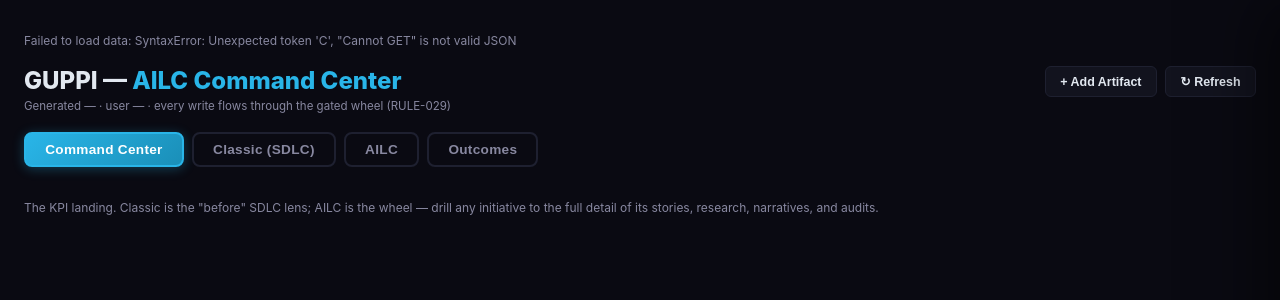
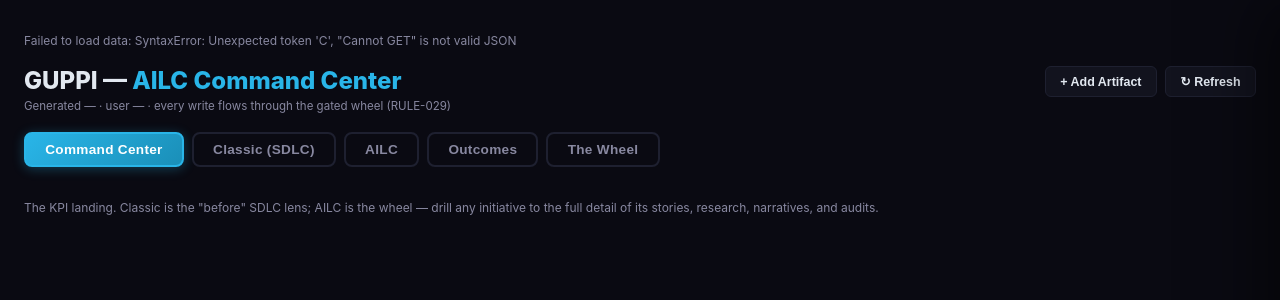
Before and after one commit to sfc-gh-tcrosslin/guppi-platform, a Python web app: template skills/guppi/templates/index.html in a window 1280 px wide. Shown: the top 300 px of the page. Run offline with Jinja, Linux system fonts and the light colour scheme; the template is opened without the code that fills it, so the values that code supplies are empty.

Commit message:
The Wheel viewer tab: GuppiWheel + 9-level CoCo Maturity Model side by side (PLAT-33, v3.17.0)
New global "The Wheel" tab in the Guppi viewer presenting Guppi's two core
principles on one page: the animated GuppiWheel (engine) and the 9-level
maturity model (apex = Recursion). Responsive side-by-side, stacks on narrow.
Grounds the "GuppiWheel is our testbed for RSI" thesis. Local viewer feature
only; no seed/schema/proc changes.

Wheel: INIT-88

```diff
--- a/skills/guppi/static/guppi.js
+++ b/skills/guppi/static/guppi.js
@@ -417,6 +417,117 @@
       .catch(function (e) { var h = $("#outcomes-body"); if (h) h.innerHTML = '<div class="empty">Failed to load outcomes: ' + esc(e) + '</div>'; });
   }
 
+  /* ---------- The Wheel: engine (canvas) + 9-level maturity model ---------- */
+  var LEVELS = [
+    { n: 1, name: "Ad-Hoc", color: "#8888a0", blurb: "Agent + human building. No reuse, no process; knowledge lives in the conversation and leaves with it." },
+    { n: 2, name: "Skills", color: "#29B5E8", blurb: "Repeatable patterns extracted. Your agent can do tomorrow what it learned today." },
+    { n: 3, name: "AILC", color: "#F59E0B", blurb: "AI Lifecycle. The agent is inside the build pipeline; automated gates, not just preflight." },
+    { n: 4, name: "Trust", color: "#ef4444", blurb: "Independent audit (TARS) on a different model. Three-vote, no self-approval. The guardrail that keeps Level 9 honest." },
+    { n: 5, name: "Ecosystem", color: "#06B6D4", blurb: "Shared registry, cross-account collaboration, feedback loops. Skills improve themselves." },
+    { n: 6, name: "Shared Cognition", color: "#A78BFA", blurb: "The Bond. Persistent, cross-agent, co-created memory that compounds." },
+    { n: 7, name: "Initiative", color: "#F59E0B", blurb: "Agents self-organize and act unprompted. This is autonomy — the floor of RSI, not the top." },
+    { n: 8, name: "Representation", color: "#14B8A6", blurb: "The cast represents you where you can't be — Slack, email, meetings. Earned trust + persistent identity. The human scales." },
+    { n: 9, name: "Recursion", color: "#29B5E8", blurb: "The system gets better at getting better. The wheel improves the wheel — grounded in Weco's RSI ladder.", apex: true }
+  ];
+  var RSI_SUB = [
+    { k: "9.0", name: "Delegation", note: "runs unattended" },
+    { k: "9.1", name: "Net-positive", note: "improves itself faster than we could by hand", here: true },
+    { k: "9.2", name: "Ignition", note: "improves its ability to improve" },
+    { k: "9.3", name: "Inflection", note: "the curve bends up" }
+  ];
+  var wheelInit = false;
+  function renderWheel() {
+    var host = $("#wheel-body"); if (!host) return;
+    if (!wheelInit) {
+      var levelsHtml = LEVELS.map(function (l) {
+        var badge = '<span class="mm-badge" style="background:' + l.color + '">' + l.n + "</span>";
+        var body = '<div class="mm-body"><div class="mm-name" style="color:' + l.color + '">' + esc(l.name) + "</div>" +
+          '<div class="mm-blurb">' + esc(l.blurb) + "</div>";
+        if (l.apex) {
+          body += '<div class="mm-sub">' + RSI_SUB.map(function (s) {
+            return '<span class="mm-rsi' + (s.here ? " here" : "") + '"><b>' + s.k + "</b> " + esc(s.name) +
+              (s.here ? " &mdash; we are here" : "") + "</span>";
+          }).join("") + "</div>";
+        }
+        body += "</div>";
+        return '<div class="mm-level' + (l.apex ? " apex" : "") + '">' + badge + body + "</div>";
+      }).join("");
+      host.innerHTML =
+        '<div class="wheel-thesis">GuppiWheel is our testbed for <b>Recursive Self-Improvement</b>.</div>' +
+        '<div class="wheel-layout">' +
+          '<div class="wheel-col">' +
+            '<div class="wheel-canvas-wrap"><canvas id="mmWheelCanvas"></canvas></div>' +
+            '<div class="wheel-vocab">One trip around is a <b>spin</b> &mdash; five stages orbiting the <b class="pink">outcome</b> at the hub. The wheel is the <b>engine</b>: how work turns.</div>' +
+          "</div>" +
+          '<div class="mm-col"><div class="mm-title">The CoCo Maturity Model</div>' + levelsHtml + "</div>" +
+        "</div>" +
+        '<div class="wheel-caption">The wheel is the engine &mdash; how work turns. The ladder is how far it has taken us. At <b>Level 9, Recursion</b>, they are the same motion: <b>the wheel improving the wheel</b>.</div>';
+      setupWheelCanvas(document.getElementById("mmWheelCanvas"));
+      wheelInit = true;
+    }
+    startWheel();
+  }
+  var _wc = { canvas: null, ctx: null, raf: null, running: false, t: 0, cx: 0, cy: 0, radius: 0, particles: [], ripples: [], stages: null };
+  function _wcRespawn(p) { p.rf = 1.28 - Math.random() * 0.16; p.angle = Math.random() * 6.283; p.speed = 0.006 + Math.random() * 0.006; p.inward = 0.0011 + Math.random() * 0.0013; p.size = 2 + Math.random() * 2.2; p.trail = []; p.pulse = Math.random() * 6.28; }
+  function setupWheelCanvas(canvas) {
+    if (!canvas) return;
+    _wc.canvas = canvas; _wc.ctx = canvas.getContext("2d");
+    _wc.stages = [
+      { name: "Initiate", color: "#F59E0B" }, { name: "Research", color: "#29B5E8" },
+      { name: "Building", color: "#8B5CF6" }, { name: "Built", color: "#14B8A6" }, { name: "Narrated", color: "#06B6D4" }
+    ].map(function (s, i) { s.angle = -Math.PI / 2 + i * 2 * Math.PI / 5; return s; });
+    _wc.particles = [];
+    for (var i = 0; i < 32; i++) { var p = {}; _wcRespawn(p); p.rf = 0.2 + Math.random() * 1.06; _wc.particles.push(p); }
+    window.addEventListener("resize", _wcSize);
+  }
+  function _wcSize() {
+    var c = _wc.canvas; if (!c) return;
+    var dpr = window.devicePixelRatio || 1; var r = c.getBoundingClientRect(); if (!r.width) return;
+    c.width = r.width * dpr; c.height = r.height * dpr; _wc.ctx.setTransform(dpr, 0, 0, dpr, 0, 0);
+    _wc.cx = r.width / 2; _wc.cy = r.height / 2; _wc.radius = Math.min(_wc.cx, _wc.cy) * 0.66;
+  }
+  function startWheel() { if (_wc.running || !_wc.ctx) return; _wc.running = true; _wcSize(); _wcDraw(); }
+  function stopWheel() { _wc.running = false; if (_wc.raf) { cancelAnimationFrame(_wc.raf); _wc.raf = null; } }
+  function _wcDraw() {
+    if (!_wc.running) return;
+    var ctx = _wc.ctx, cx = _wc.cx, cy = _wc.cy, radius = _wc.radius;
+    if (!radius) { _wcSize(); radius = _wc.radius; cx = _wc.cx; cy = _wc.cy; }
+    var dpr = window.devicePixelRatio || 1;
+    var w = _wc.canvas.width / dpr, h = _wc.canvas.height / dpr;
+    ctx.fillStyle = "rgba(10,10,18,0.18)"; ctx.fillRect(0, 0, w, h); _wc.t += 0.016;
+    for (var r = 0.72; r <= 1.18; r += 0.15) { ctx.beginPath(); ctx.arc(cx, cy, radius * r, 0, 6.283); ctx.strokeStyle = "rgba(42,45,58,0.4)"; ctx.lineWidth = 0.5; ctx.stroke(); }
+    ctx.beginPath(); ctx.arc(cx, cy, radius, 0, 6.283); ctx.strokeStyle = "rgba(41,181,232,0.22)"; ctx.lineWidth = 2; ctx.stroke();
+    _wc.stages.forEach(function (s, i) {
+      var x = cx + Math.cos(s.angle) * radius, y = cy + Math.sin(s.angle) * radius;
+      var g = ctx.createRadialGradient(x, y, 0, x, y, 54); g.addColorStop(0, s.color + "40"); g.addColorStop(1, "transparent");
+      ctx.fillStyle = g; ctx.fillRect(x - 54, y - 54, 108, 108);
+      ctx.beginPath(); ctx.arc(x, y, 30 + 4 * Math.sin(_wc.t * 1.5 + i), 0, 6.283); ctx.fillStyle = s.color + "30"; ctx.fill(); ctx.strokeStyle = s.color; ctx.lineWidth = 1.6; ctx.stroke();
+      ctx.fillStyle = s.color; ctx.font = 'bold 12px -apple-system,sans-serif'; ctx.textAlign = "center"; ctx.textBaseline = "middle"; ctx.fillText(s.name, x, y);
+    });
+    var sa = -Math.PI / 2 + _wc.t * 0.4, sx = cx + Math.cos(sa) * radius, sy = cy + Math.sin(sa) * radius;
+    for (var i2 = 0; i2 < 26; i2++) { var ta = sa - i2 * 0.04, tx = cx + Math.cos(ta) * radius, ty = cy + Math.sin(ta) * radius; ctx.beginPath(); ctx.arc(tx, ty, 4 - i2 * 0.1, 0, 6.283); ctx.fillStyle = "rgba(41,181,232," + ((1 - i2 / 26) * 0.7) + ")"; ctx.fill(); }
+    ctx.beginPath(); ctx.arc(sx, sy, 6, 0, 6.283); ctx.fillStyle = "#29B5E8"; ctx.fill();
+    ctx.fillStyle = "rgba(41,181,232,0.95)"; ctx.font = 'bold 12px -apple-system,sans-serif'; ctx.textAlign = "center"; ctx.fillText("SPIN", sx, sy - 17);
+    _wc.particles.forEach(function (p) {
+      p.angle += p.speed; p.pulse += 0.05; p.rf -= p.inward;
+      var o = radius * p.rf; var px = cx + Math.cos(p.angle) * o, py = cy + Math.sin(p.angle) * o;
+      var band = Math.min(0.999, Math.max(0, 1 - (p.rf - 0.19) / (1.28 - 0.19)));
+      var col = _wc.stages[Math.min(4, Math.floor(band * 5))].color;
+      var fade = Math.max(0, Math.min(1, (p.rf - 0.19) / 0.14));
+      p.trail.push({ x: px, y: py }); if (p.trail.length > 9) p.trail.shift();
+      for (var j = 0; j < p.trail.length - 1; j++) { var a = j / p.trail.length * 0.4 * fade; ctx.beginPath(); ctx.moveTo(p.trail[j].x, p.trail[j].y); ctx.lineTo(p.trail[j + 1].x, p.trail[j + 1].y); ctx.strokeStyle = col + Math.floor(a * 255).toString(16).padStart(2, "0"); ctx.lineWidth = p.size * 0.5; ctx.stroke(); }
+      ctx.globalAlpha = fade; ctx.beginPath(); ctx.arc(px, py, p.size * (0.8 + 0.2 * Math.sin(p.pulse)), 0, 6.283); ctx.fillStyle = col; ctx.fill(); ctx.globalAlpha = 1;
+      if (p.rf <= 0.19) { _wc.ripples.push({ a: 0.9 }); _wcRespawn(p); }
+    });
+    for (var k = _wc.ripples.length - 1; k >= 0; k--) { var rp = _wc.ripples[k]; rp.a -= 0.03; var rr = radius * 0.19 * (1.5 - rp.a); ctx.beginPath(); ctx.arc(cx, cy, rr, 0, 6.283); ctx.strokeStyle = "rgba(236,72,153," + Math.max(0, rp.a * 0.55) + ")"; ctx.lineWidth = 1.4; ctx.stroke(); if (rp.a <= 0) _wc.ripples.splice(k, 1); }
+    var cg = ctx.createRadialGradient(cx, cy, 0, cx, cy, radius * 0.36); cg.addColorStop(0, "rgba(236,72,153,0.22)"); cg.addColorStop(0.6, "rgba(236,72,153,0.06)"); cg.addColorStop(1, "transparent");
+    ctx.fillStyle = cg; ctx.beginPath(); ctx.arc(cx, cy, radius * 0.36, 0, 6.283); ctx.fill();
+    ctx.beginPath(); ctx.arc(cx, cy, radius * 0.19 + 2 * Math.sin(_wc.t * 1.5), 0, 6.283); ctx.strokeStyle = "rgba(236,72,153,0.5)"; ctx.lineWidth = 1.4; ctx.stroke();
+    ctx.fillStyle = "#EC4899"; ctx.font = 'bold 16px -apple-system,sans-serif'; ctx.textAlign = "center"; ctx.textBaseline = "middle"; ctx.fillText("OUTCOME", cx, cy - 6);
+    ctx.font = '10px -apple-system,sans-serif'; ctx.fillStyle = "rgba(136,136,160,0.8)"; ctx.fillText("every spin points here", cx, cy + 13);
+    _wc.raf = requestAnimationFrame(_wcDraw);
+  }
+
   /* ---------- refresh + wiring ---------- */
   function refresh() {
     if (!LIVE) return Promise.resolve();
@@ -427,6 +538,7 @@
     Array.prototype.forEach.call(document.querySelectorAll(".global-tab"), function (b) { b.classList.toggle("active", b.dataset.view === v); });
     Array.prototype.forEach.call(document.querySelectorAll(".view"), function (s) { s.classList.toggle("active", s.id === "view-" + v); });
     if (v === "outcomes") renderOutcomes();
+    if (v === "wheel") renderWheel(); else stopWheel();
   }
 
   function wire() {
--- a/skills/guppi/templates/index.html
+++ b/skills/guppi/templates/index.html
@@ -25,6 +25,7 @@
   <button class="global-tab" data-view="classic">Classic (SDLC)</button>
   <button class="global-tab" data-view="ailc">AILC</button>
   <button class="global-tab" data-view="outcomes">Outcomes</button>
+  <button class="global-tab" data-view="wheel">The Wheel</button>
 </div>
 
 <!-- COMMAND CENTER -->
@@ -56,6 +57,12 @@
 <section id="view-outcomes" class="view">
   <div class="section-note">Outcomes are the center of the wheel: did the work move the metric? <b>OUT-2 is REAL</b> (the wheel measuring itself); <b>OUT-1 is SIMULATED</b> (FIMR). Metrics resolve live through <code>RESOLVE_APP_METRIC</code>.</div>
   <div id="outcomes-body"></div>
+</section>
+
+<!-- THE WHEEL (engine + maturity model) -->
+<section id="view-wheel" class="view">
+  <div class="section-note">Guppi's two core principles on one page: the <b>GuppiWheel</b> (the engine — how work turns) and the <b>CoCo Maturity Model</b> (how far the practice has climbed). They meet at Level 9, Recursion.</div>
+  <div id="wheel-body"></div>
 </section>
 
 <!-- DETAIL DRAWER -->
```
Also changed, not shown: skills/guppi/static/guppi.css (+26 -0 lines), .cortex-plugin/plugin.json, CHANGELOG.md, seeds/engine/03_procs.sql.
